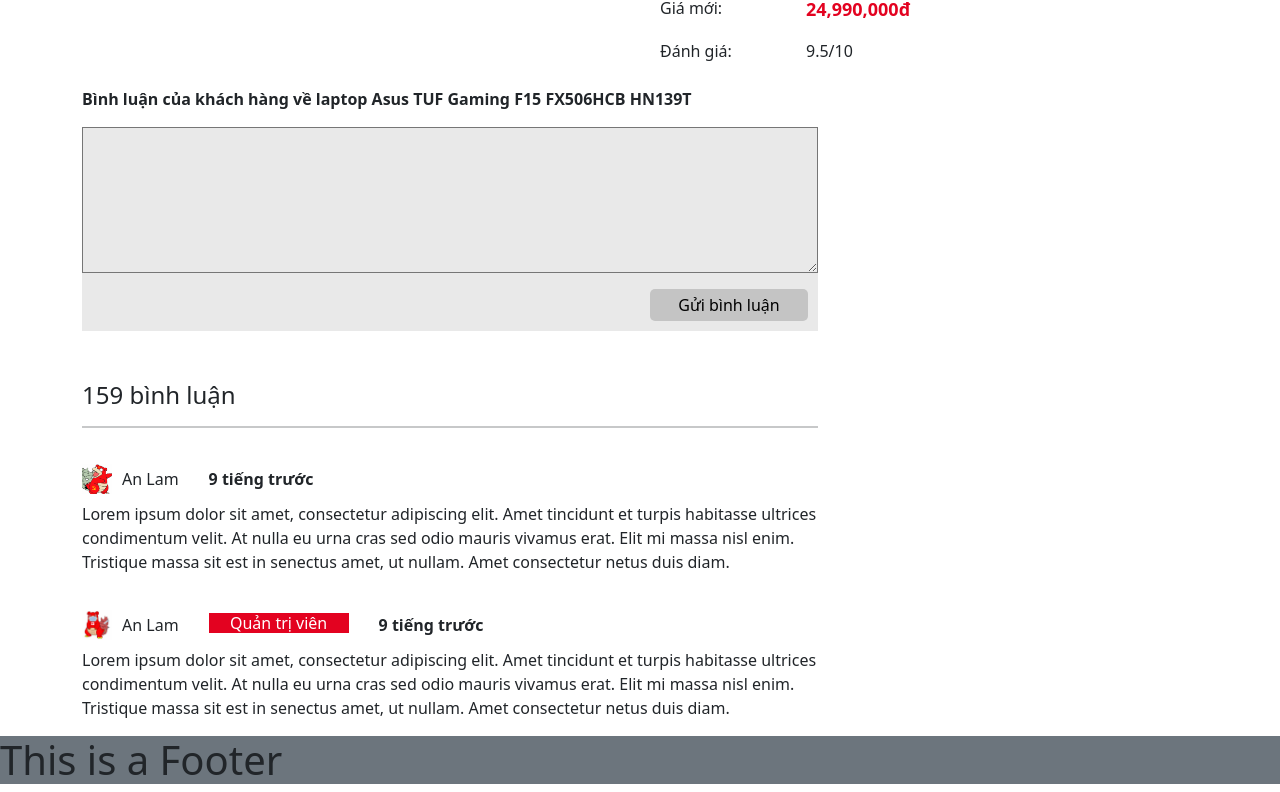
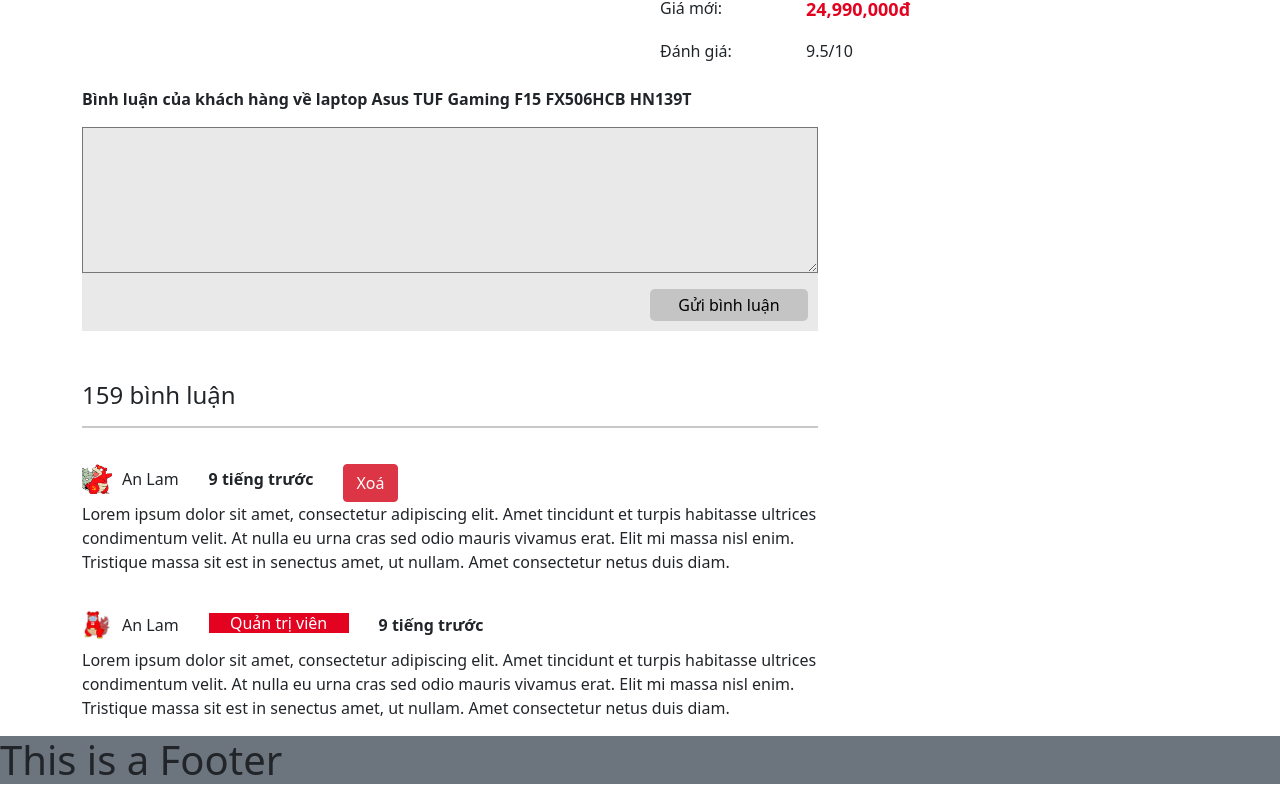
Before and after one commit to PhucNguyenSolver/react-web-programming, a React (Create React App) app in the folder frontend/: page /product-info in a window 1280 px wide. Shown: the part 876-1668 px from the top of the page. Built offline with nearby package versions, Linux system fonts and the light colour scheme.

Commit message:
thêm nút xoá cmt

```diff
--- a/frontend/src/Components/ProductInfo/index.js
+++ b/frontend/src/Components/ProductInfo/index.js
@@ -1,5 +1,3 @@
-import Header from "../Utils/Header";
-import Footer from "../Utils/Footer";
 import './styles.css';
 // import * as Icon from 'react-bootstrap-icons';
 import pic1 from './pic1.jpg'
@@ -145,6 +143,7 @@
                 <h6 className="userName">An Lam</h6>
                 <div className="role" style={{display:"none"}}></div>
                 <div className="cmtTime">9 tiếng trước</div>
+                <div><button type="button" className="btn btn-danger delCmtBtn">Xoá</button></div>
               </div>
               <p>
                 Lorem ipsum dolor sit amet, consectetur adipiscing elit. Amet tincidunt et turpis habitasse ultrices condimentum velit. At nulla eu urna cras sed odio mauris vivamus erat. Elit mi massa nisl enim. Tristique massa sit est in senectus amet, ut nullam. Amet
@@ -156,6 +155,7 @@
                 <h6 className="userName">An Lam</h6>
                 <div className="role">Quản trị viên</div>
                 <div className="cmtTime">9 tiếng trước</div>
+                <div><button type="button"  style={{display:"none"}} className="btn btn-danger delCmtBtn">Xoá</button></div>
               </div>
               <p>
                 Lorem ipsum dolor sit amet, consectetur adipiscing elit. Amet tincidunt et turpis habitasse ultrices condimentum velit. At nulla eu urna cras sed odio mauris vivamus erat. Elit mi massa nisl enim. Tristique massa sit est in senectus amet, ut nullam. Amet
--- a/frontend/src/Components/ProductInfo/styles.css
+++ b/frontend/src/Components/ProductInfo/styles.css
@@ -102,12 +102,6 @@
     background-color: #e9e9e9;
 }
 
-.uploadButton {
-    flex: 1;
-    text-align: center;
-    line-height: 100%;
-}
-
 .cmtBox textarea {
     width: 100%;
     background-color: #e9e9e9;
@@ -168,6 +162,12 @@
     line-height: 30px;
 }
 
+.delCmtBtn{
+    margin-left: 30px;
+    line-height: 15px;
+
+}
+
 /* .pl-10 {
     padding-left: 10px;
 }
```
